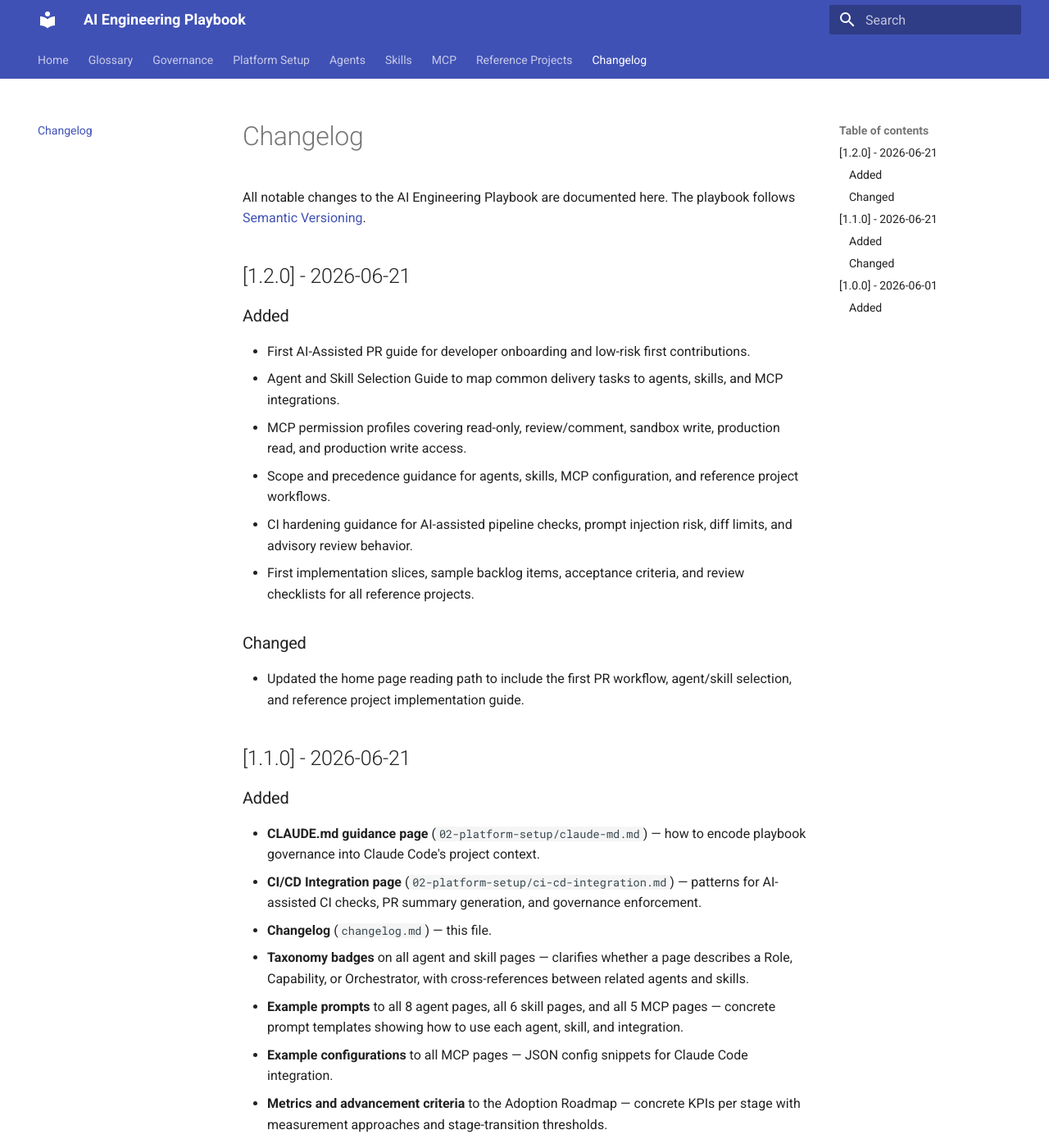
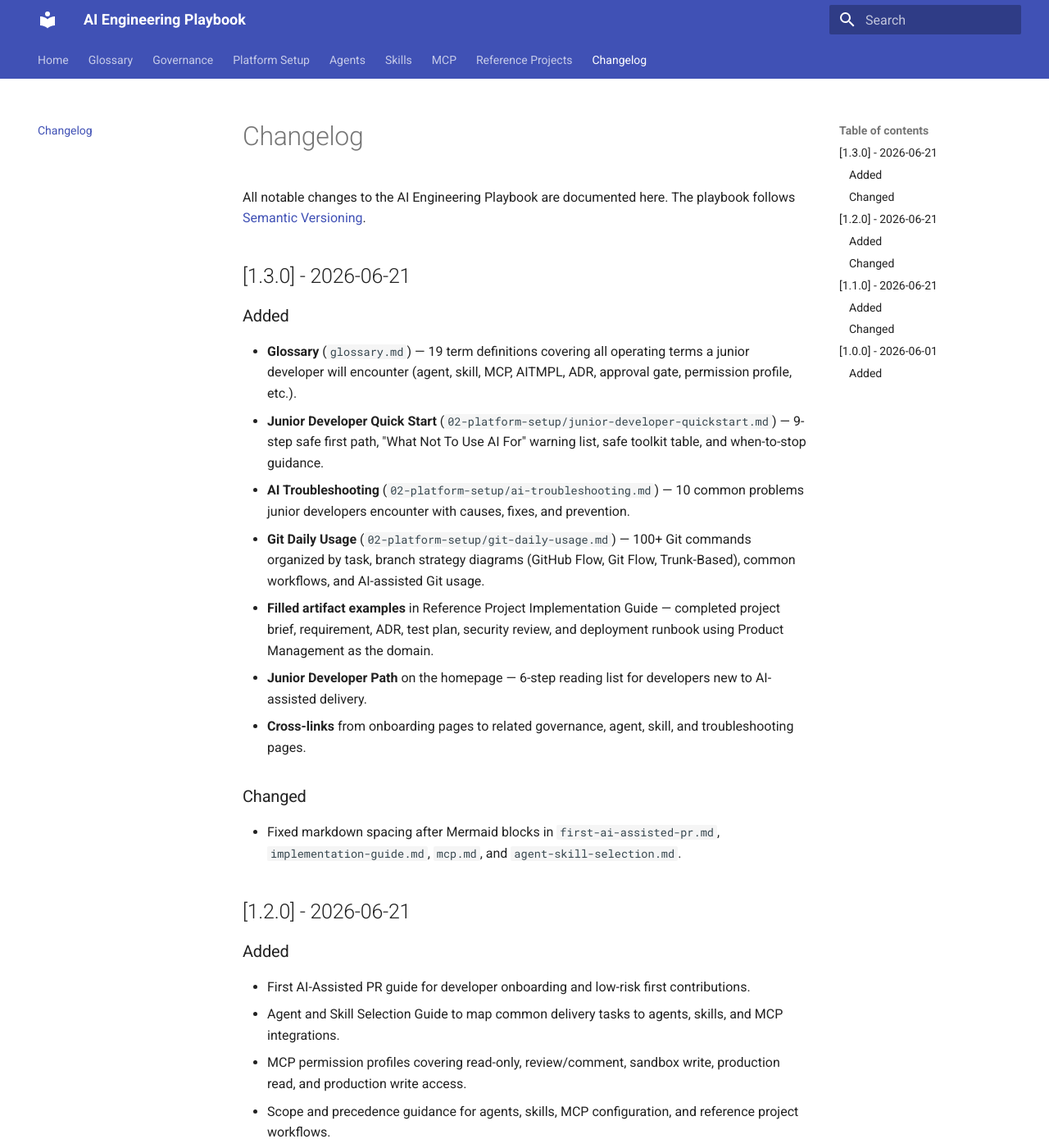
Before and after one commit to ChanOoDev/ai-engineering-playbook, an MkDocs documentation site: the page built from docs/changelog.md, in a window 1280 px wide and 1400 px high. Shown: the whole window at 82% size. Built offline with MkDocs 1.6.1 and Material for MkDocs 9.7.7, drawn with Linux system fonts in a browser that asks for light colours; some of the changed text lies outside the part shown.

Commit message:
@ Update changelog with v1.3.0 entries
Co-Authored-By: Claude <noreply@anthropic.com>
@

```diff
--- a/docs/changelog.md
+++ b/docs/changelog.md
@@ -1,6 +1,22 @@
 # Changelog
 
 All notable changes to the AI Engineering Playbook are documented here. The playbook follows [Semantic Versioning](https://semver.org/).
+
+## [1.3.0] - 2026-06-21
+
+### Added
+
+- **Glossary** (`glossary.md`) — 19 term definitions covering all operating terms a junior developer will encounter (agent, skill, MCP, AITMPL, ADR, approval gate, permission profile, etc.).
+- **Junior Developer Quick Start** (`02-platform-setup/junior-developer-quickstart.md`) — 9-step safe first path, "What Not To Use AI For" warning list, safe toolkit table, and when-to-stop guidance.
+- **AI Troubleshooting** (`02-platform-setup/ai-troubleshooting.md`) — 10 common problems junior developers encounter with causes, fixes, and prevention.
+- **Git Daily Usage** (`02-platform-setup/git-daily-usage.md`) — 100+ Git commands organized by task, branch strategy diagrams (GitHub Flow, Git Flow, Trunk-Based), common workflows, and AI-assisted Git usage.
+- **Filled artifact examples** in Reference Project Implementation Guide — completed project brief, requirement, ADR, test plan, security review, and deployment runbook using Product Management as the domain.
+- **Junior Developer Path** on the homepage — 6-step reading list for developers new to AI-assisted delivery.
+- **Cross-links** from onboarding pages to related governance, agent, skill, and troubleshooting pages.
+
+### Changed
+
+- Fixed markdown spacing after Mermaid blocks in `first-ai-assisted-pr.md`, `implementation-guide.md`, `mcp.md`, and `agent-skill-selection.md`.
 
 ## [1.2.0] - 2026-06-21
 
@@ -16,6 +32,7 @@ All notable changes to the AI Engineering Playbook are documented here. The play
 ### Changed
 
 - Updated the home page reading path to include the first PR workflow, agent/skill selection, and reference project implementation guide.
+
 ## [1.1.0] - 2026-06-21
 
 ### Added
@@ -46,4 +63,4 @@ All notable changes to the AI Engineering Playbook are documented here. The play
 - Governance framework with introduction, policies, ownership matrix, and adoption roadmap.
 
 ---
-*Last updated: 2026-06-21 | Version: 1.1*
+*Last updated: 2026-06-21 | Version: 1.3*
```
